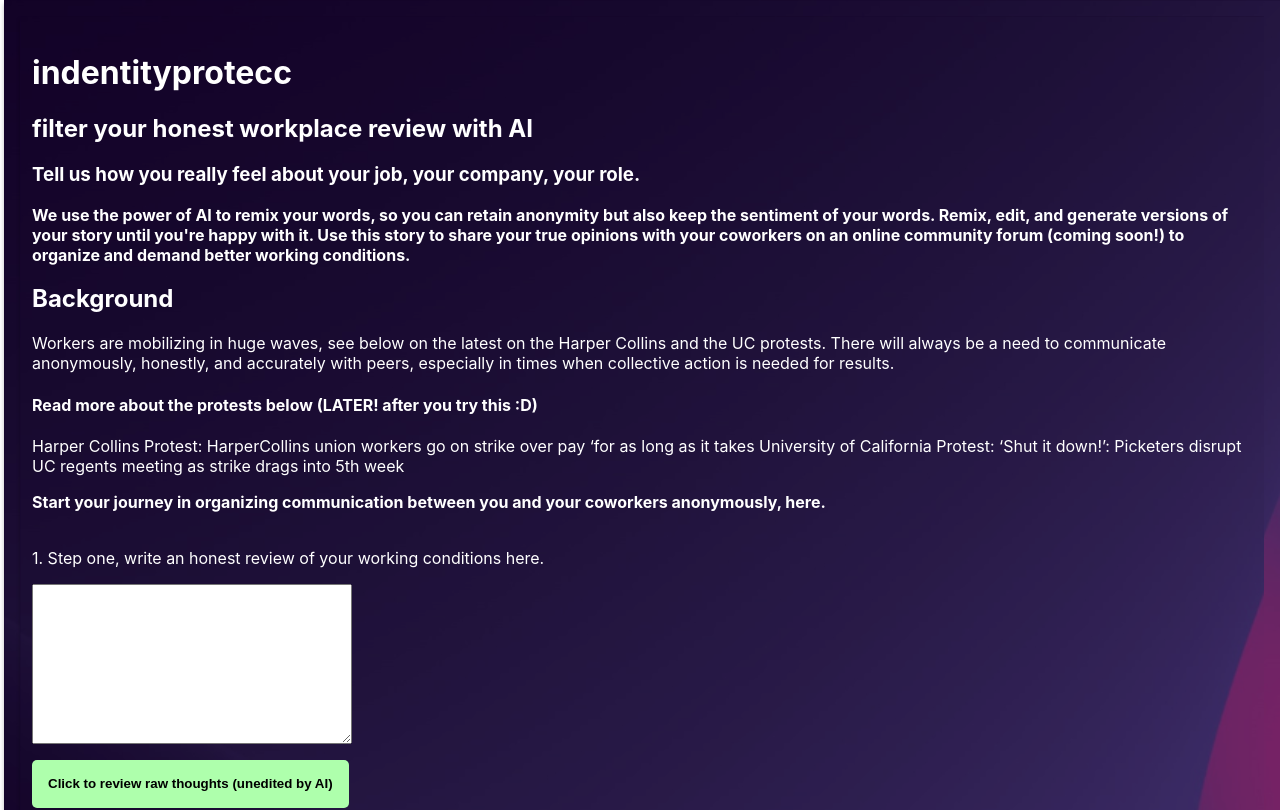
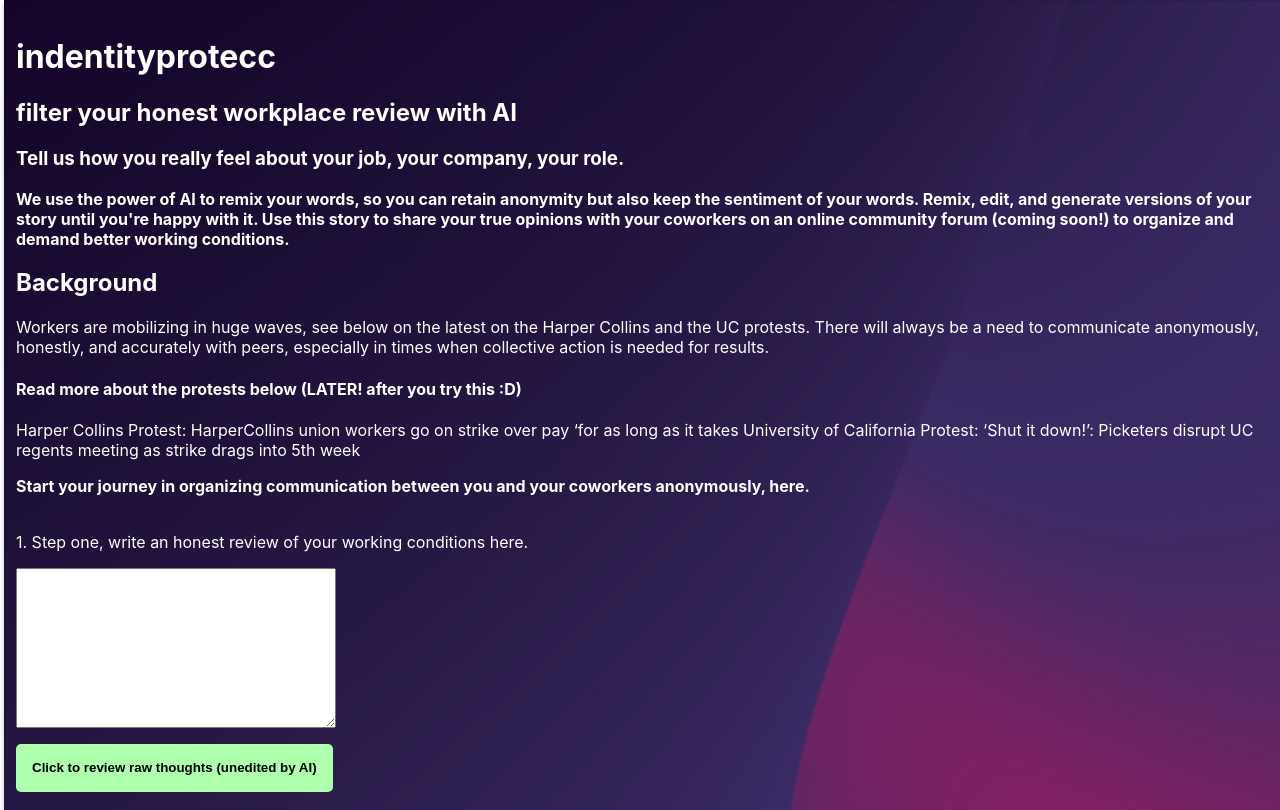
Before and after one commit to bookvacuum/first-quest, a Next.js app: page / in a window 1280 px wide. Shown: the top 810 px of the page. Built offline with nearby package versions, Linux system fonts and the light colour scheme.

Commit message:
add gradient again

```diff
--- a/pages/index.tsx
+++ b/pages/index.tsx
@@ -60,7 +60,7 @@ const generateAIVersion = async (input: string, setValue: ((arg0: string) => voi
         </Head>
 
       <main>
-        <div className={styles.container}>
+
           <h1>indentityprotecc</h1>
           <h2> filter your honest workplace review with AI</h2>
         <h3>Tell us how you really feel about your job, your company, your role. </h3>
@@ -147,7 +147,7 @@ const generateAIVersion = async (input: string, setValue: ((arg0: string) => voi
         This signature is your zero knowledge proof of joining the community by participating in this MVP.
         Save this in a convenient place, like an Apple note! You will be using this in the future to verify that you have done this activity, without revealing your identity or your exact words. :)
       </p>
-        </div>
+
       </main>
 
       <footer className={styles.footer}>
--- a/styles/Home.module.css
+++ b/styles/Home.module.css
@@ -1,7 +1,7 @@
 .container {
   padding: 1rem 1rem;
   color: white;
-  background-image: url("/gradient.svg")
+  background-image: url("/gradient.svg");
 }
 
 .main {
```
Also changed, not shown: public/gradient.svg, 1 other file (tests, documents, lock files or other folders).
